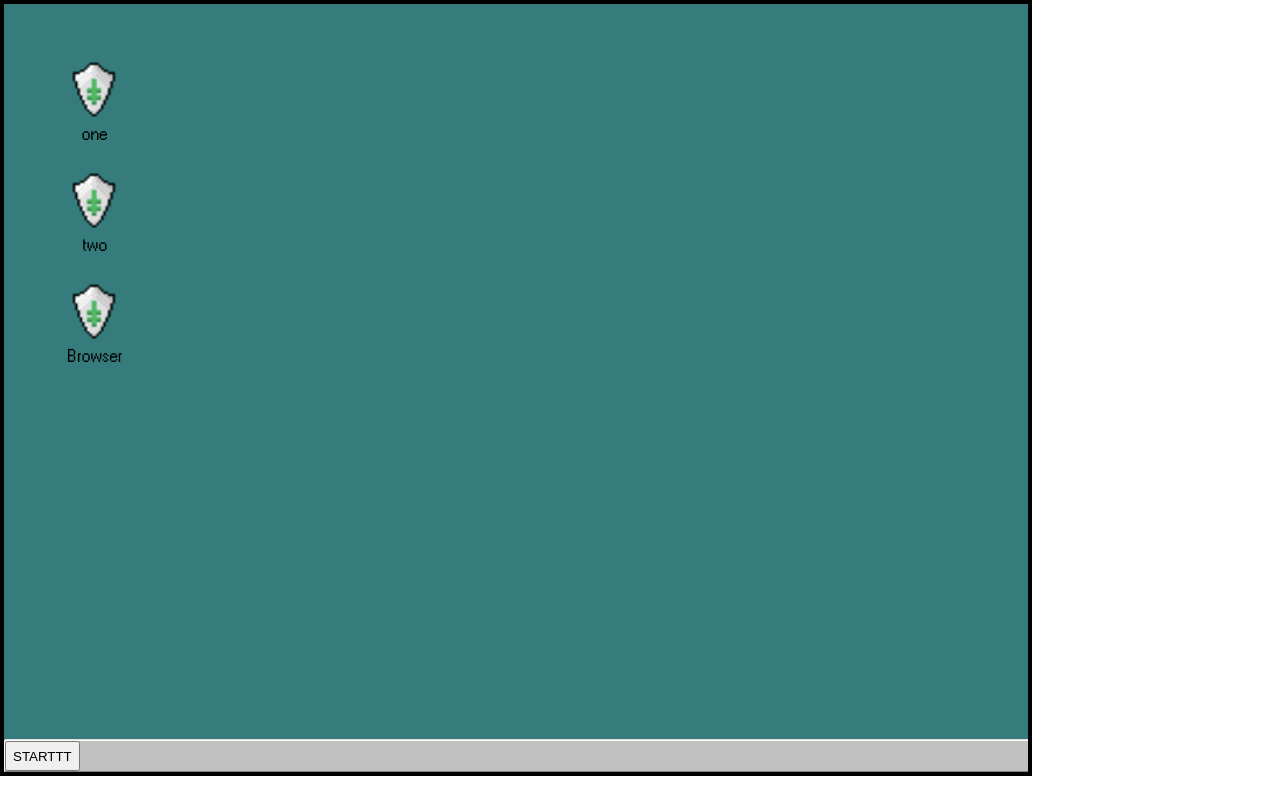
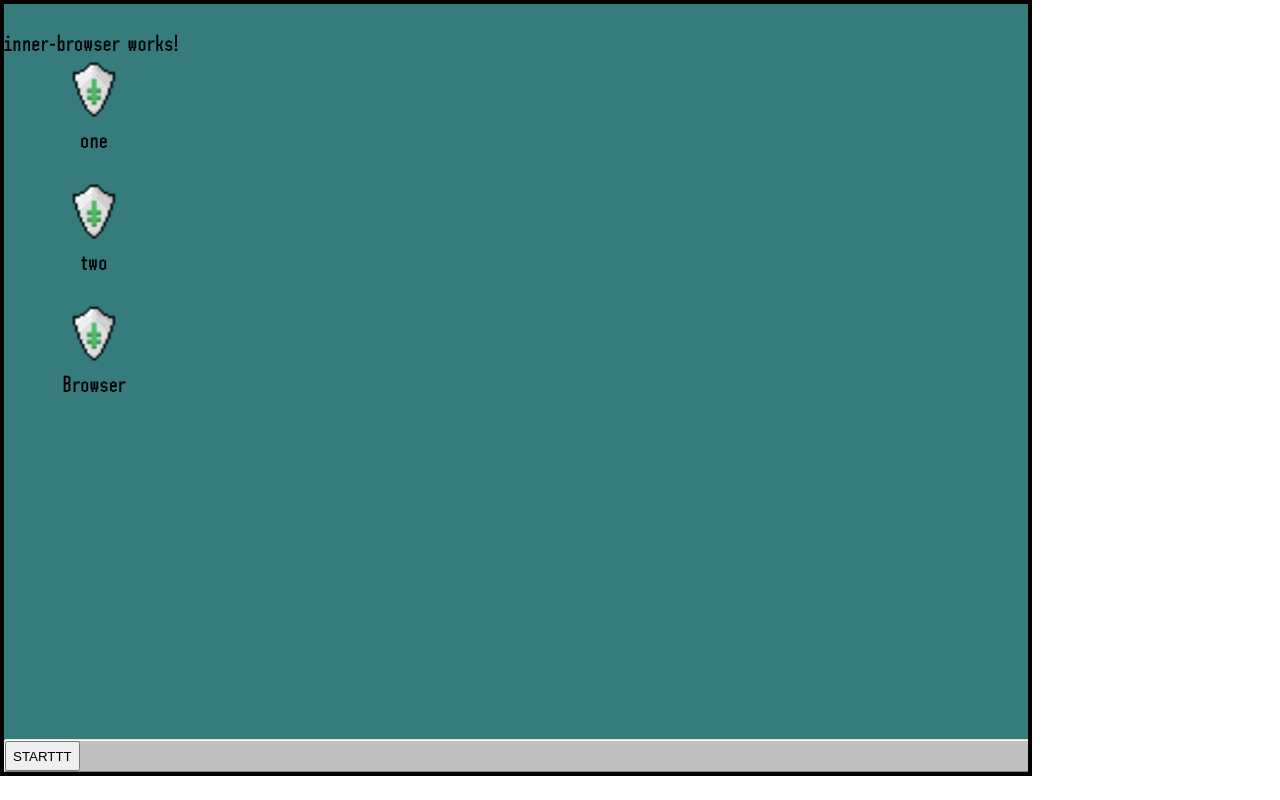
Before and after one commit to bugvevo/angular-KOL, an Angular app: page / in a window 1280 px wide. Built offline with nearby package versions, Linux system fonts and the light colour scheme.

Commit message:
Add inner browser component to main app. Choose a better font.

```diff
--- a/src/app/app.component.html
+++ b/src/app/app.component.html
@@ -8,6 +8,7 @@
 				</div>
 			</div>
 		</div>
+		<app-inner-browser></app-inner-browser>
 		<div class="desktop__bottom-bar">
 			<button (click)="onStartClick()">STARTTT</button>
 		</div>
--- a/src/app/app.component.ts
+++ b/src/app/app.component.ts
@@ -1,9 +1,11 @@
 import { Component } from '@angular/core';
+import { InnerBrowserComponent } from './inner-browser/inner-browser.component';
 
 @Component({
 	selector: 'app-root',
 	templateUrl: './app.component.html',
 	styleUrls: ['./app.component.scss'],
+	providers: [InnerBrowserComponent],
 })
 export class AppComponent {
 	title = 'k-o-l';
--- a/src/styles.scss
+++ b/src/styles.scss
@@ -1,12 +1,13 @@
 @use './styles/colors.scss';
 
 @font-face {
-    font-family: 'MS Sans Serif';
-    src: url('./styles/ms-sans-serif-1.ttf') format('truetype');
+    font-family: 'SH Pinscher';
+    src: url('./styles/SHPinscher-Regular.otf') format('opentype');
 }
 
 html {
-    font-family: 'MS Sans Serif';
+    font-family: 'SH Pinscher';
+    font-size: 18pt;
 }
 
 body {
```
Also changed, not shown: src/styles/SHPinscher-Regular.otf (added).
